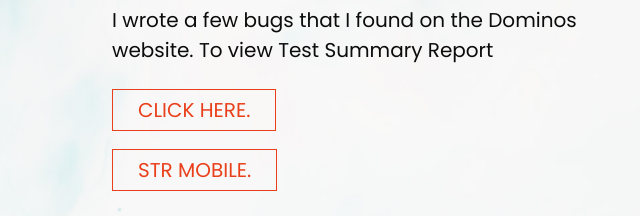
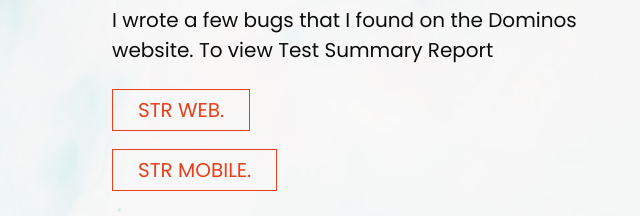
Before and after one commit to Ronamran/STRMobile, a plain HTML site: page index.html in a window 1280 px wide. Shown: the part 1961-2177 px from the top of the page, 543-1183 px from the left. Drawn offline with nearby package versions, Linux system fonts and the light colour scheme.

Commit message:
Update index.html

```diff
--- a/index.html
+++ b/index.html
@@ -211,7 +211,7 @@
                 Projects
               </h4>
               <p style="font-size: 20px;">
-                I wrote a few bugs that I found on the Dominos website. To view Test Summary Report <br><br><a href="images/Ron - STR Dominos - Pizza.pdf">click here.</a><br>
+                I wrote a few bugs that I found on the Dominos website. To view Test Summary Report <br><br><a href="images/Ron - STR Dominos - Pizza.pdf">STR Web.</a><br>
 		<br><a href="images/Ron - STR Dominos - Pizza.Mobile.pdf">STR Mobile.</a><br>
               </p>
             </div>
```
